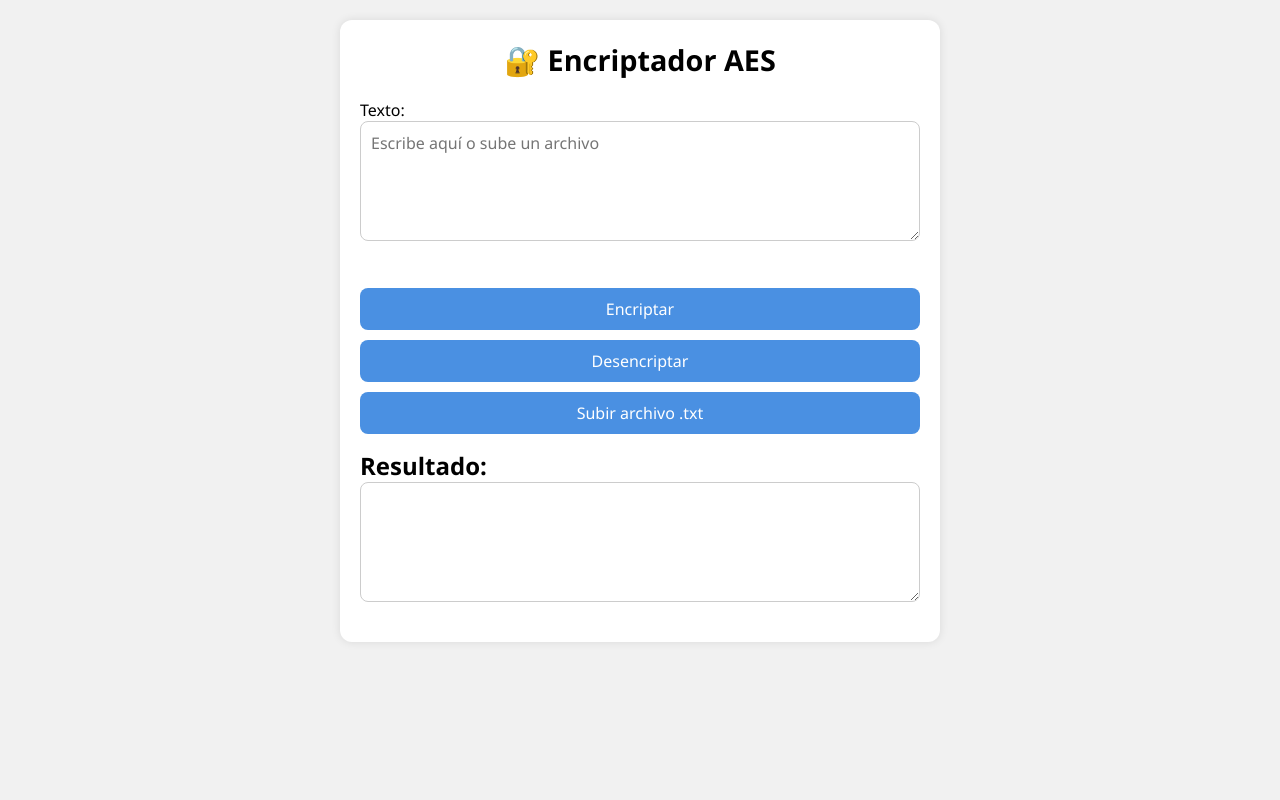
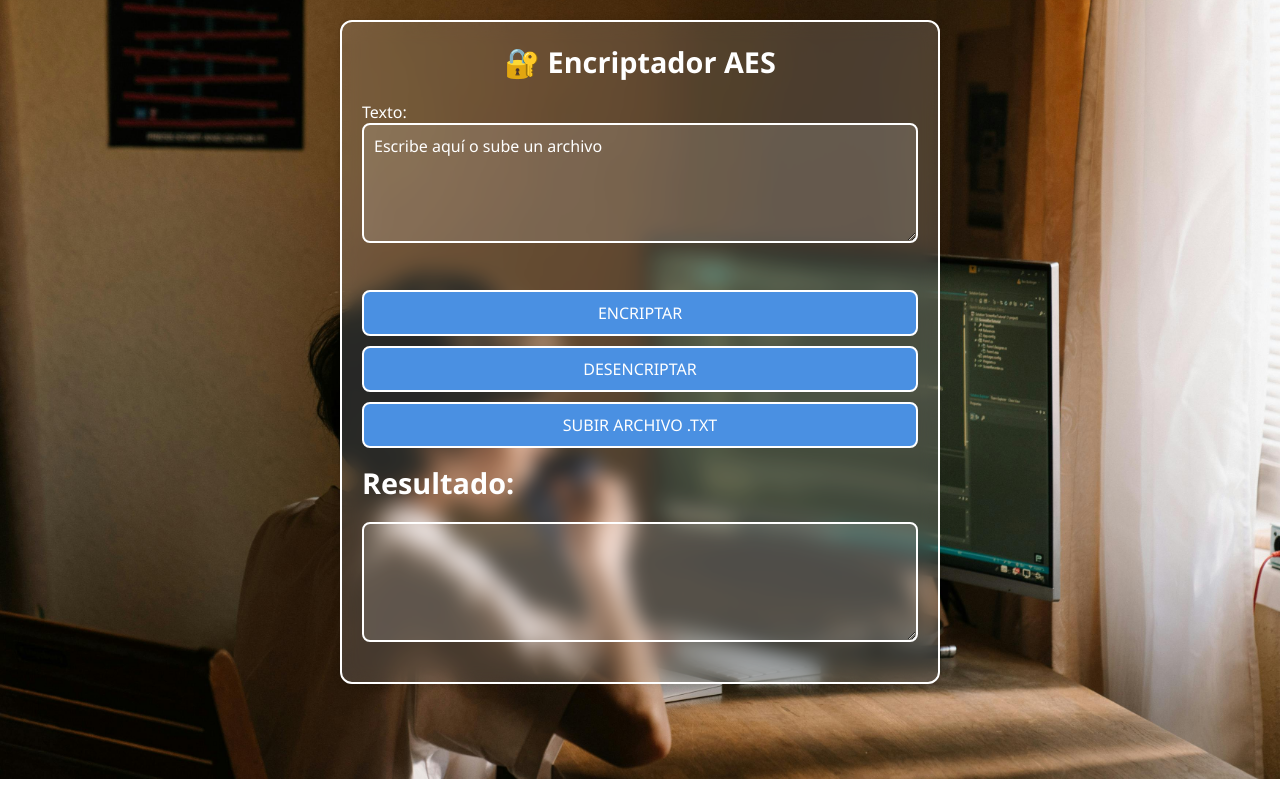
Before and after one commit to Samir-Geronimo-Zeta-Benites/AES-encrypt---decipher, a plain HTML site: page index.html in a window 1280 px wide. Drawn offline with nearby package versions, Linux system fonts and the light colour scheme.

Commit message:
Add files via upload

```diff
--- a/style.css
+++ b/style.css
@@ -6,37 +6,64 @@
 }
 
 body {
-  background-color: #f1f1f1;
+  background-image: url(/security.jpg);
+  background-position: center;
+  background-size: cover;
+  background-repeat: no-repeat;
   padding: 20px;
   display: flex;
   justify-content: center;
 }
+label{
+    color: #ffff;
+
+
+}
 
 .container {
+  background: rgba(255,255, 255, 0.15);
+  backdrop-filter: blur(10px);
+  -webkit-backdrop-filter: blur(10px);
   width: 100%;
   max-width: 600px;
-  background-color: #fff;
   padding: 20px;
   border-radius: 12px;
   box-shadow: 0 0 10px rgba(0,0,0,0.1);
+  border: 2px solid white;
 }
 
 h1 {
+  color: #ffff;
   text-align: center;
   margin-bottom: 20px;
   font-size: 1.8em;
 }
+h2{
+    color: #ffff;
+    margin-bottom: 20px;
+    font-size: 1.8em
+}
 
 textarea {
+  background: rgba(255, 255, 255, 0.15);
   width: 100%;
   height: 120px;
   margin-bottom: 15px;
   padding: 10px;
   font-size: 1em;
-  border: 1px solid #ccc;
+  border: 2px solid white;
   border-radius: 8px;
   resize: vertical;
 }
+textarea:focus{
+    outline: none;
+    box-shadow: 0px 0px 10px 2px darkorchid;
+}
+
+textarea::placeholder, textarea::-webkit-input-placeholder{
+    color: #ffff;
+}
+
 
 button {
   padding: 10px 20px;
@@ -44,11 +71,19 @@ button {
   font-size: 1em;
   background-color: #4a90e2;
   color: white;
-  border: none;
+  border: 2px solid white;
   border-radius: 8px;
   cursor: pointer;
   width: 100%;
   transition: background-color 0.3s ease;
+  text-transform: uppercase;
+}
+button:active{
+    transform: scale(0.8)
+}
+button:focus{
+    box-shadow: 0px 0px 10px 2px darkorchid;
+    transition: 0.9 ease-in-out white;
 }
 
 button:hover {
```
Also changed, not shown: security.jpg (added).
